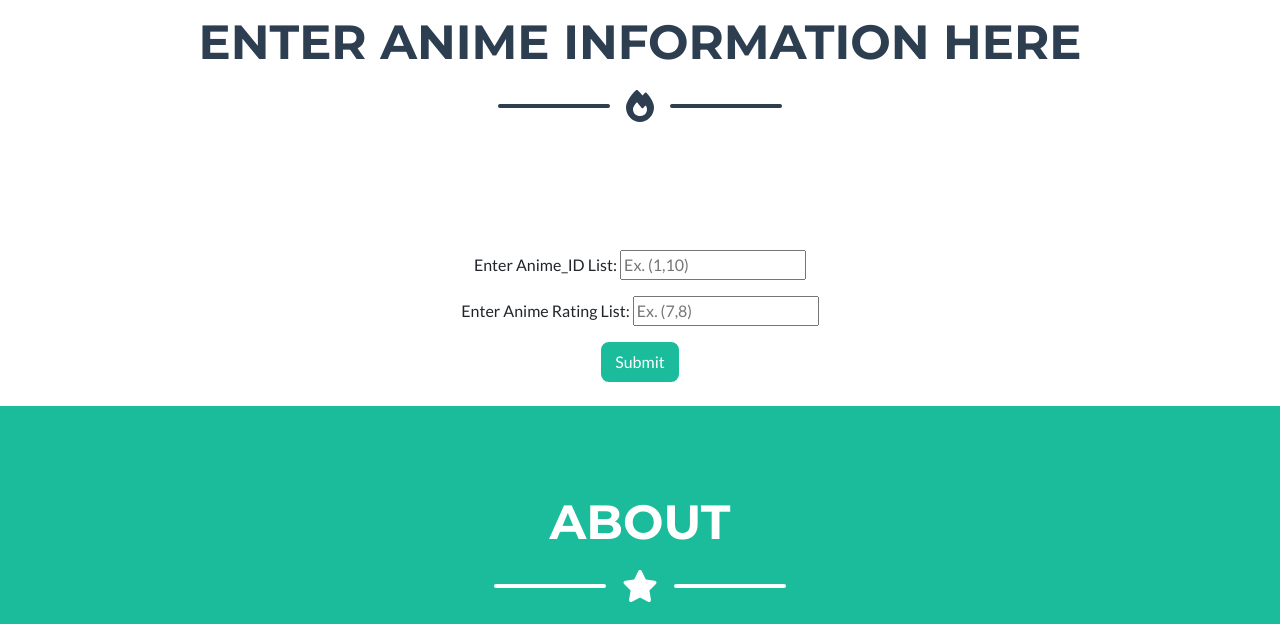
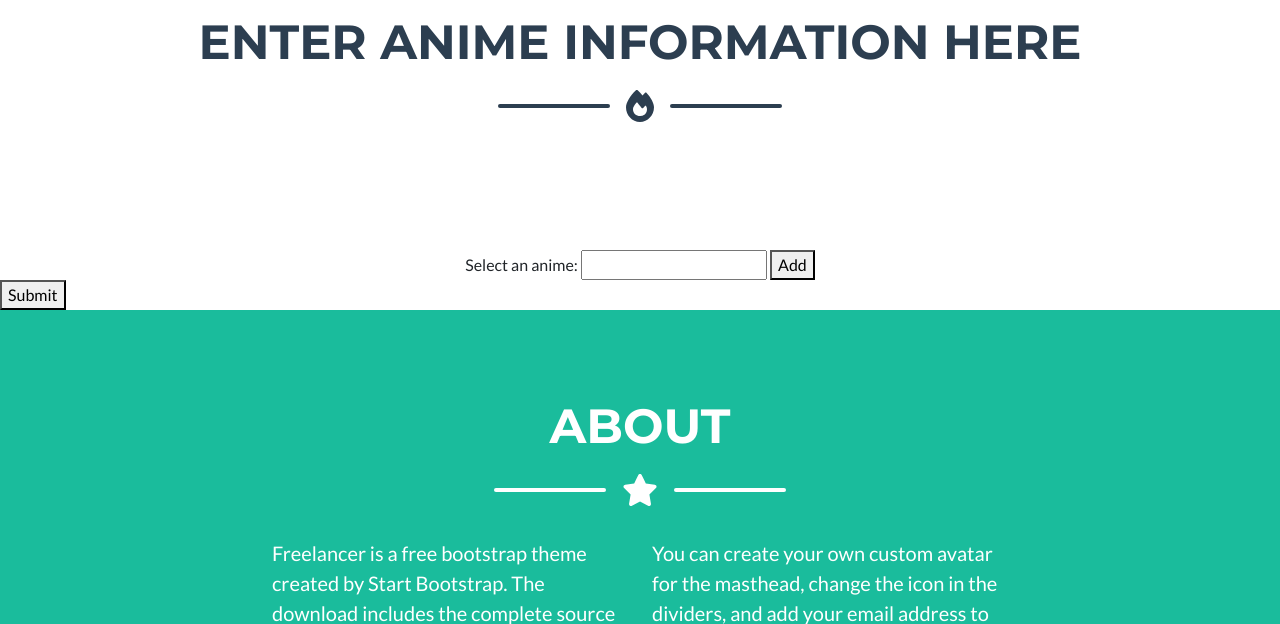
Before and after one commit to TryingtoCode314/Anime-Recommendation-Flask, a Flask app: page / in a window 1280 px wide. Shown: the part 1046-1670 px from the top of the page. Run offline with Flask 3, Linux system fonts and the light colour scheme; parts of the project's set-up code (start-up, migrations or seed data) failed here and were passed over; some libraries are stand-ins or nearby versions.

Commit message:
Revert "Add files via upload"
This reverts commit 9c1e1860e84691fe5c55cc043f6e7e7b95434a2b.

```diff
--- a/app.py
+++ b/app.py
@@ -1,9 +1,11 @@
 from flask import Flask, render_template, jsonify, request
 import model2
+import os, pandas as pd
 from model2 import recommendation_function, tuple_creator, anime_id_list_creator, user_rating_list_creator
-
+from ast import literal_eval as make_tuple
 app = Flask(__name__)
-
+path = os.path.join(os.getcwd(), 'anime_data')
+df = pd.read_csv(os.path.join(path, 'anime.csv'))
 
 #@app.route('/')
 #def hello():
@@ -17,7 +19,8 @@ def my_function(input_data):
 
 @app.route("/")
 def home():
-    return render_template("home.html")
+    df2 = df[['MAL_ID','Name']]
+    return render_template("home.html", df2=df2)
 
 
 
@@ -25,13 +28,24 @@ def home():
 def result():
     if request.method == 'POST':
         #result = my_function(user_input)
-        result = request.form["Anime_ID List"]
-        result2 = request.form["Anime Rating List"]
-        result_modified = anime_id_list_creator(result)
-        result2_modified = user_rating_list_creator(result2)
-        anime_tuple = tuple_creator(result_modified, result2_modified)
-        anime_results = recommendation_function(anime_tuple)
-    return render_template("result.html", result = result, result2 = result2, anime_results=anime_results, result_modified = result_modified, result2_modified = result2_modified, anime_tuple = anime_tuple)
+        #result = request.form["Anime_ID List"]
+        #result2 = request.form["Anime Rating List"]
+        #result_modified = anime_id_list_creator(result)
+        #result2_modified = user_rating_list_creator(result2)
+        #anime_tuple = tuple_creator(result_modified, result2_modified)
+        result = request.form['anime-list-input']
+        anime_tuple = make_tuple(result)
+        print(anime_tuple)
+        if type(anime_tuple[0]) == int:
+            result_int, result2_int = anime_tuple
+            result = [result_int]
+            result2 = [result2_int]
+        else:
+            result, result2 = list(zip(*anime_tuple))
+
+        anime_results = recommendation_function(zip(result, result2))
+
+    return render_template("result.html", result = result, result2 = result2, anime_results=anime_results, anime_tuple = anime_tuple)
 
 
 
--- a/model2.py
+++ b/model2.py
@@ -32,18 +32,19 @@ algo = SVD()
 algo.fit(train)
 
 
-anime_names_list = 19,57,64
-new_user_rating_list = 7,2,3
-your_ratings = list(zip(anime_names_list, new_user_rating_list))
+#anime_names_list = 19,57,64
+#new_user_rating_list = 7,2,3
+#your_ratings = list(zip(anime_names_list, new_user_rating_list))
 
 
-predictions = SVD_Predict(algo, your_ratings)
-df = pd.DataFrame(predictions, columns=['anime_id', 'rating'])
-new_data = pd.merge(df.nlargest(3, 'rating'), anime_rec_2, left_on=['anime_id'], right_on=['anime_id'])
-new_data = new_data[['name', 'anime_id', 'rating']]
-new_data = new_data.to_dict("tight")
-new_data = {k: new_data[k] for k in ('index', 'data')}
+
 def recommendation_function(your_ratings):
+    predictions = SVD_Predict(algo, your_ratings)
+    df = pd.DataFrame(predictions, columns=['anime_id', 'rating'])
+    new_data = pd.merge(df.nlargest(3, 'rating'), anime_rec_2, left_on=['anime_id'], right_on=['anime_id'])
+    new_data = new_data[['name', 'anime_id', 'rating']]
+    new_data = new_data.to_dict("tight")
+    new_data = {k: new_data[k] for k in ('index', 'data')}
     return (new_data)
 
 #print(new_data)
@@ -86,4 +87,4 @@ def user_rating_list_creator(new_user_rating_list):
 
 #print(user_rating_list_creator(new_user_rating_list))
 #print(tuple_creator(anime_names_list, new_user_rating_list))
-print(recommendation_function(your_ratings))
+#print(recommendation_function(your_ratings))
--- /dev/null
+++ b/static/search.js
@@ -0,0 +1,128 @@
+// Get DOM elements
+const animeInput = document.querySelector('#anime');
+const animeList = document.querySelector('#anime-list');
+const addBtn = document.querySelector('#add-btn');
+const anilist = document.querySelector('#anilist');
+const animeListInput = document.querySelector('#anime-list-input');
+const submitBtn = document.querySelector('#submit-btn');
+
+
+
+// Initialize anime list
+let animeListData = [];
+
+//check for entered ratings
+function checkRating(ratingInput) {
+    const rating = parseInt(ratingInput.value);
+    if (rating < 1) {
+      ratingInput.value = 1;
+    }
+    if (rating > 10) {
+        ratingInput.value = 10;
+      }
+
+  }
+
+// Add anime to list
+function addAnimeToList() {
+  // Get selected anime
+  const selectedAnime = animeList.querySelector(`[value="${animeInput.value}"]`);
+
+  // Check if anime is already in list
+  if (animeListData.some(anime => anime.id === selectedAnime.dataset.id)) {
+    alert('Anime is already in the list!');
+    return;
+  }
+
+  // Add anime to list
+  const anime = {
+    id: selectedAnime.dataset.id,
+    idx: selectedAnime.dataset.index,
+    name: selectedAnime.value,
+    rating: -1
+  };
+  animeListData.push(anime);
+
+  // Create anime item
+  const animeItem = document.createElement('div');
+  animeItem.classList.add('anime-item');
+  animeItem.dataset.id = anime.id;
+  animeItem.dataset.index = anime.index;
+  animeItem.innerHTML = `
+    <span>${anime.name}</span>
+    <input type="number" min="1" max="10" placeholder="Rating" oninput="checkRating(this)" onchange="updateAnimeRating('${anime.id}', this.value)">
+    <button onclick="removeAnimeFromList('${anime.id}','${anime.idx}')">Remove</button>
+  `;
+
+  // Append anime item to Anilist
+  anilist.appendChild(animeItem);
+
+  // Remove anime from datalist
+  selectedAnime.remove();
+
+  // Update anime list input
+  updateAnimeListInput();
+
+  // Clear input field
+  animeInput.value = '';
+}
+
+// Remove anime from list
+function removeAnimeFromList(id, idx) {
+    // Remove anime from list
+    animeListData = animeListData.filter(anime => anime.id !== id);
+
+    // Remove anime item from Anilist
+    const animeItem = anilist.querySelector(`[data-id="${id}"]`);
+    animeItem.remove();
+
+    // Insert anime back to datalist at original position
+    const animeName = animeItem.querySelector('span').textContent;
+    const animeOption = document.createElement('option');
+    animeOption.value = animeName;
+    animeOption.dataset.id = id;
+    animeOption.dataset.index = idx;  // set original index
+    const options = animeList.querySelectorAll('option');
+    const nextOption = options[idx];
+    animeList.insertBefore(animeOption, nextOption);
+
+    // Update anime list input
+    updateAnimeListInput();
+  }
+
+
+
+
+// Update anime rating
+function updateAnimeRating(id, rating) {
+
+  // Update anime rating in list
+  const anime = animeListData.find(anime => anime.id === id);
+  anime.rating = rating;
+
+  // Update anime list input
+  updateAnimeListInput();
+}
+
+// Update anime list input
+function updateAnimeListInput() {
+  animeListInput.value = animeListData.map(anime => `(${anime.id},${anime.rating})`).join(',');
+}
+
+// Submit anime list
+function submitAnimeList() {
+  // Check if anime list is empty
+  if (animeListData.length === 0) {
+    alert('Anilist is empty!');
+    return;
+  }
+
+  // Submit anime list
+  submitBtn.disabled = true;
+  animeListInput.disabled = false;
+  submitBtn.form.submit();
+}
+
+// Add event listeners
+addBtn.addEventListener('click', addAnimeToList);
+submitBtn.addEventListener('click', submitAnimeList);
--- a/templates/home.html
+++ b/templates/home.html
@@ -65,22 +65,43 @@
             .form-container {
               text-align: center;
             }
-          </style>
+
+            #anilist {
+            max-height: 300px; /* set the maximum height of the container */
+            overflow-y: auto;  /* add a vertical scrollbar when the content exceeds the height */
+            text-align: right;
+            }
+
+            .anime {
+            display: flex;
+            justify-content: space-between; /* align the anime to the right */
+            margin-bottom: 5px;
+            }
+        </style>
         </head>
         <body>
 
 
 
-            <div class="form-container">
-                <form action="http://localhost:5000/result" method="POST">
-                  <p>Enter Anime_ID List:
-                    <input type="text" name="Anime_ID List" placeholder = "Ex. (1,10)"/></p>
-                  <p>Enter Anime Rating List:
-                    <input type="text" name="Anime Rating List" placeholder = "Ex. (7,8)"/></p>
-                  <button type="submit" class = "btn btn-primary" value="submit" >Submit</button>
-                  <br><br>
-                </form>
-            </div>
+            <form id = anime-form class = 'form-container'>
+                <label for="anime">Select an anime:</label>
+                <input type="text" id="anime" list="anime-list">
+                <datalist id="anime-list">
+                  {% for row in df2.itertuples() %}
+                    <option value="{{ row.Name }}" data-id="{{ row.MAL_ID }}" data-index="{{ loop.index0 }}"></option>
+                  {% endfor %}
+                </datalist>
+                <button type="button" id="add-btn">Add</button>
+              </form>
+
+              <div id="anilist" class = 'form-container'></div>
+
+              <form id="submit-form" action="{{ url_for('result') }}" method="POST">
+                <input type="hidden" id="anime-list-input" name="anime-list-input">
+                <button type="button" id="submit-btn">Submit</button>
+              </form>
+
+              <script src="{{ url_for('static', filename='search.js') }}"></script>
 
 
 
```
